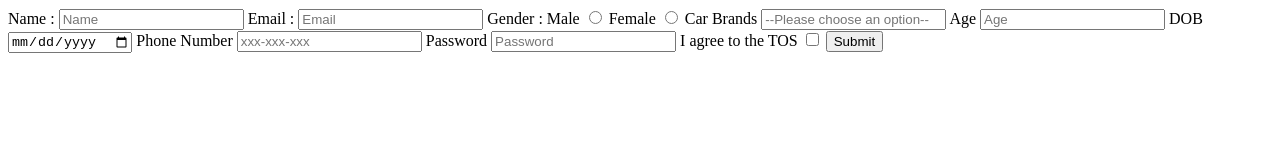
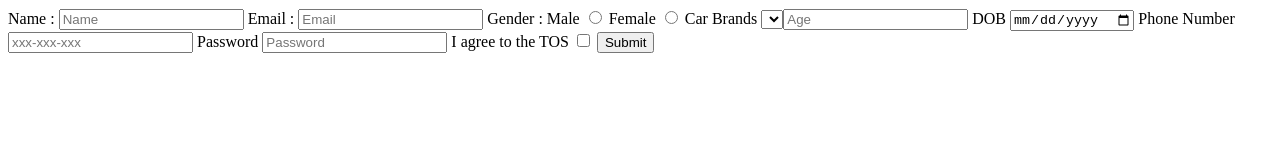
Before and after one commit to acciojob/signup-form-car-Amithariyale, a website: page main.html in a window 1280 px wide. Drawn offline with Linux system fonts and the light colour scheme.

Commit message:
created a submission

```diff
--- a/main.html
+++ b/main.html
@@ -19,18 +19,18 @@
 		<label for="gender_f">Female</label>
 		<input name="gender" type="radio" id="gender_f" required>
 		<label for="cars">Car Brands</label>
-		<input type="select" id="cars" placeholder="--Please choose an option--" required>
+		<select type="select" id="cars" placeholder="--Please choose an option--" required>
 		<label for="age">Age</label>
 		<input type="number" id="age" placeholder="Age" required>
 		<label for="dob">DOB</label>
 		<input type="date" id="dob" required>
 		<label for="tel">Phone Number</label>
 		<input type="tel" id="tel" placeholder="xxx-xxx-xxx" required>
-		<label for="passwprd">Password</label>
+		<label for="password">Password</label>
 		<input type="password" id="password" placeholder="Password" required>
 		<label for="tos">I agree to the TOS</label>
 		<input type="checkbox" id="tos" required>
-		<input type="submit" value="Submit">
+		<button type="submit">Submit</button>
 	</form>
     <script type="text/javascript" src="./script.js">
 </script>
```
